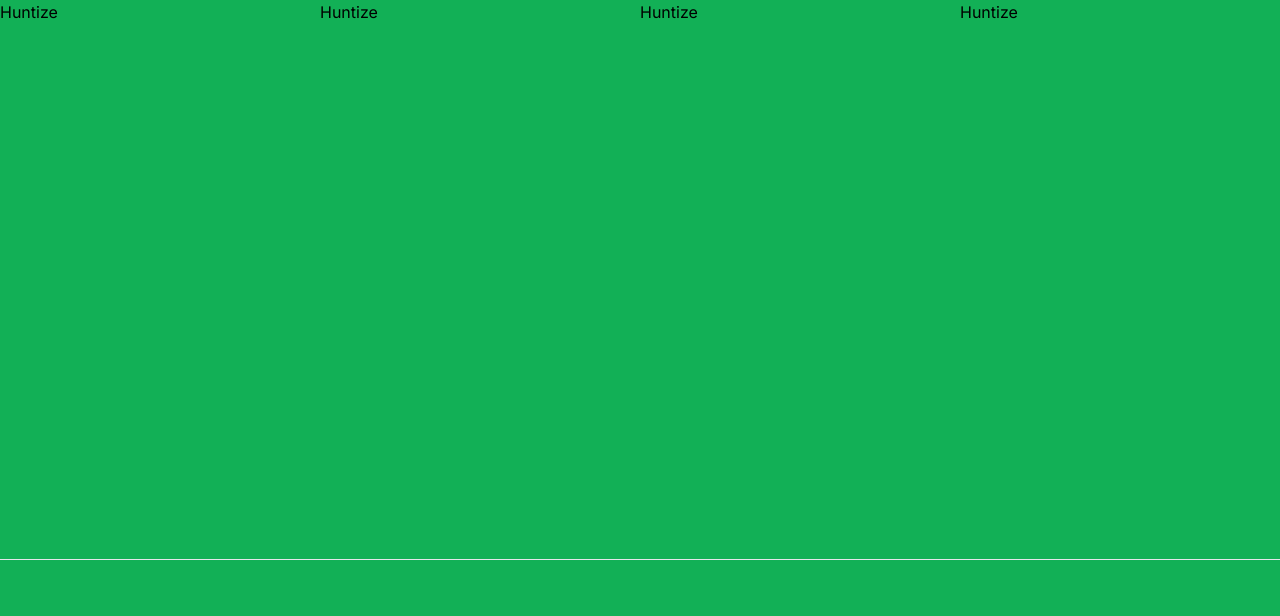
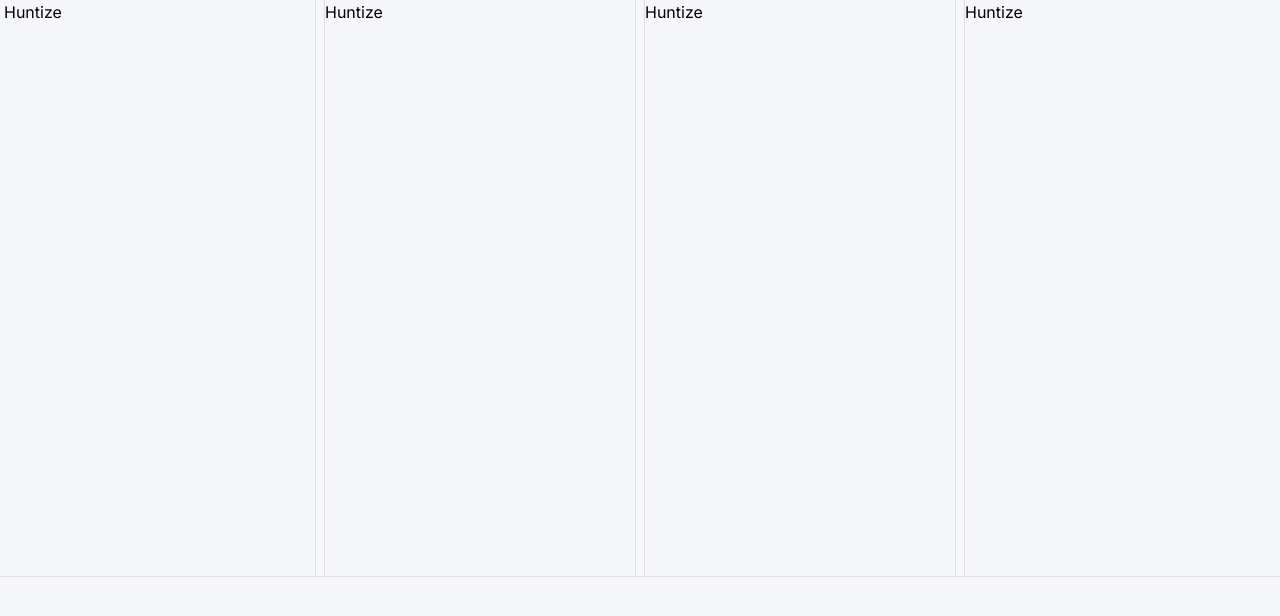
Before and after one commit to tashbalrai/huntize, a Next.js app: page / in a window 1280 px wide. Shown: the top 616 px of the page. Built offline with nearby package versions, Linux system fonts and the light colour scheme.

Commit message:
added grid resize detection

```diff
--- a/app/globals.css
+++ b/app/globals.css
@@ -4,5 +4,5 @@
 
 body {
     color: rgb(var(--foreground-rgb));
-    background: #12b056;
+    background: #f5f7fa;
 }
--- a/app/layout.tsx
+++ b/app/layout.tsx
@@ -2,6 +2,7 @@ import type { Metadata } from "next";
 import "./globals.css";
 import Root from "@/components/root";
 import Header from "@/components/header";
+import { ThemeContextProvider } from "@/contexts/ThemeContext";
 
 export const metadata: Metadata = {
     title: "Huntize",
@@ -15,9 +16,11 @@ export default function RootLayout({
 }) {
     return (
         <html lang="en">
-            <Root>
-                <Header />
-            </Root>
+            <ThemeContextProvider>
+                <Root>
+                    <Header />
+                </Root>
+            </ThemeContextProvider>
         </html>
     );
 }
--- a/components/box/BorderBox.tsx
+++ b/components/box/BorderBox.tsx
@@ -1,18 +1,37 @@
 "use client";
-import React, { useEffect } from "react";
+import { useThemeContext } from "@/contexts/ThemeContext";
+import { getBorderClass } from "@/helpers/theme/theme";
+import { GridSize } from "@/types/theme";
+import React, { useCallback } from "react";
 
 interface IProp {
     height?: string;
     width?: string;
     children: React.ReactNode;
+    index: number;
 }
 
-export default function BorderBox({ height, width, children }: IProp) {
-    const h = height || "h-[35rem]";
-    const w = width || null;
+export default function BorderBox({
+    children,
+    index,
+    height = "h-[36rem]",
+}: IProp) {
+    const theme = useThemeContext();
+    const borderClass = getBorderClass(index, theme?.gridSize);
+
     return (
-        <div className={`${h} ${w} group border-b border-l-line`}>
-            <div className={`${h}`}>{children}</div>
+        <div className={`border-b border-line`}>
+            <div
+                className={`${height}  ${
+                    borderClass == "border-r"
+                        ? "border-r"
+                        : borderClass == "border-l"
+                        ? "border-l"
+                        : "border-x"
+                } border-line mx-1`}
+            >
+                {children}
+            </div>
         </div>
     );
 }
--- a/components/header/Header.tsx
+++ b/components/header/Header.tsx
@@ -1,14 +1,15 @@
 "use client";
 import BorderBox from "@/components/box";
-import { useEffect } from "react";
+import { useRef } from "react";
 
 export default function Header() {
+    let count = useRef<number>(1);
     return (
-        <section className="grid grid-cols-4">
-            <BorderBox>Huntize</BorderBox>
-            <BorderBox>Huntize</BorderBox>
-            <BorderBox>Huntize</BorderBox>
-            <BorderBox>Huntize</BorderBox>
+        <section className="grid grid-cols-1 tablet:grid-cols-2 laptop:grid-cols-4">
+            <BorderBox index={count.current++}>Huntize</BorderBox>
+            <BorderBox index={count.current++}>Huntize</BorderBox>
+            <BorderBox index={count.current++}>Huntize</BorderBox>
+            <BorderBox index={count.current++}>Huntize</BorderBox>
         </section>
     );
 }
--- a/components/root/Root.tsx
+++ b/components/root/Root.tsx
@@ -1,12 +1,14 @@
 "use client";
-import React, { useEffect, useContext } from "react";
+import React, { useEffect } from "react";
 import { Inter } from "next/font/google";
-import { ThemeContext } from "@/contexts/ThemeContext";
+import { useThemeContext } from "@/contexts/ThemeContext";
 import { widthToGridSize } from "@/helpers/theme/theme";
 
 const inter = Inter({ subsets: ["latin"] });
 
 export default function Root({ children }: { children: React.ReactNode }) {
+    const theme = useThemeContext();
+
     useEffect(() => {
         window.addEventListener("resize", handleResizeEvent);
         return () => {
@@ -15,14 +17,13 @@ export default function Root({ children }: { children: React.ReactNode }) {
     });
 
     const handleResizeEvent = (e: Event) => {
-        widthToGridSize(window.innerWidth);
+        const size = widthToGridSize(window.innerWidth);
+        theme?.setGridSize?.(size);
     };
 
     return (
-        <ThemeContext.Provider value={null}>
-            <body className={inter.className}>
-                <main>{children}</main>
-            </body>
-        </ThemeContext.Provider>
+        <body className={inter.className}>
+            <main>{children}</main>
+        </body>
     );
 }
--- a/contexts/ThemeContext.tsx
+++ b/contexts/ThemeContext.tsx
@@ -1,5 +1,29 @@
 "use client";
-import { createContext } from "react";
+import React, { createContext, useContext, useState } from "react";
 import Theme, { GridSize, ThemeColor } from "@/types/theme";
 
-export const ThemeContext = createContext<Theme | null>(null);
+const ThemeContext = createContext<Theme>({
+    theme: ThemeColor.White,
+    gridSize: GridSize.One,
+});
+
+export const ThemeContextProvider = ({
+    children,
+}: {
+    children: React.ReactNode;
+}) => {
+    const [theme, setTheme] = useState(ThemeColor.White);
+    const [gridSize, setGridSize] = useState(GridSize.Four);
+
+    return (
+        <ThemeContext.Provider
+            value={{ theme, setTheme, gridSize, setGridSize }}
+        >
+            {children}
+        </ThemeContext.Provider>
+    );
+};
+
+export const useThemeContext = () => {
+    return useContext(ThemeContext);
+};
--- a/helpers/theme/theme.ts
+++ b/helpers/theme/theme.ts
@@ -13,3 +13,16 @@ export const widthToGridSize = (width: number): number => {
     }
     return GridSize.One;
 };
+
+export const getBorderClass = (count: number, size: GridSize): string => {
+    if (size === GridSize.One) {
+        return "";
+    }
+    const rem = count % size;
+    if (rem === 0) {
+        return "border-l";
+    } else if (rem === 1) {
+        return "border-r";
+    }
+    return "border-x";
+};
--- a/types/theme.ts
+++ b/types/theme.ts
@@ -15,6 +15,6 @@ export enum GridSize {
 export default interface Theme {
     theme: ThemeColor;
     gridSize: GridSize;
-    setGridSize: (size: GridSize) => void;
-    setTheme: (theme: ThemeColor) => void;
+    setGridSize?: (size: GridSize) => void;
+    setTheme?: (theme: ThemeColor) => void;
 }
```
